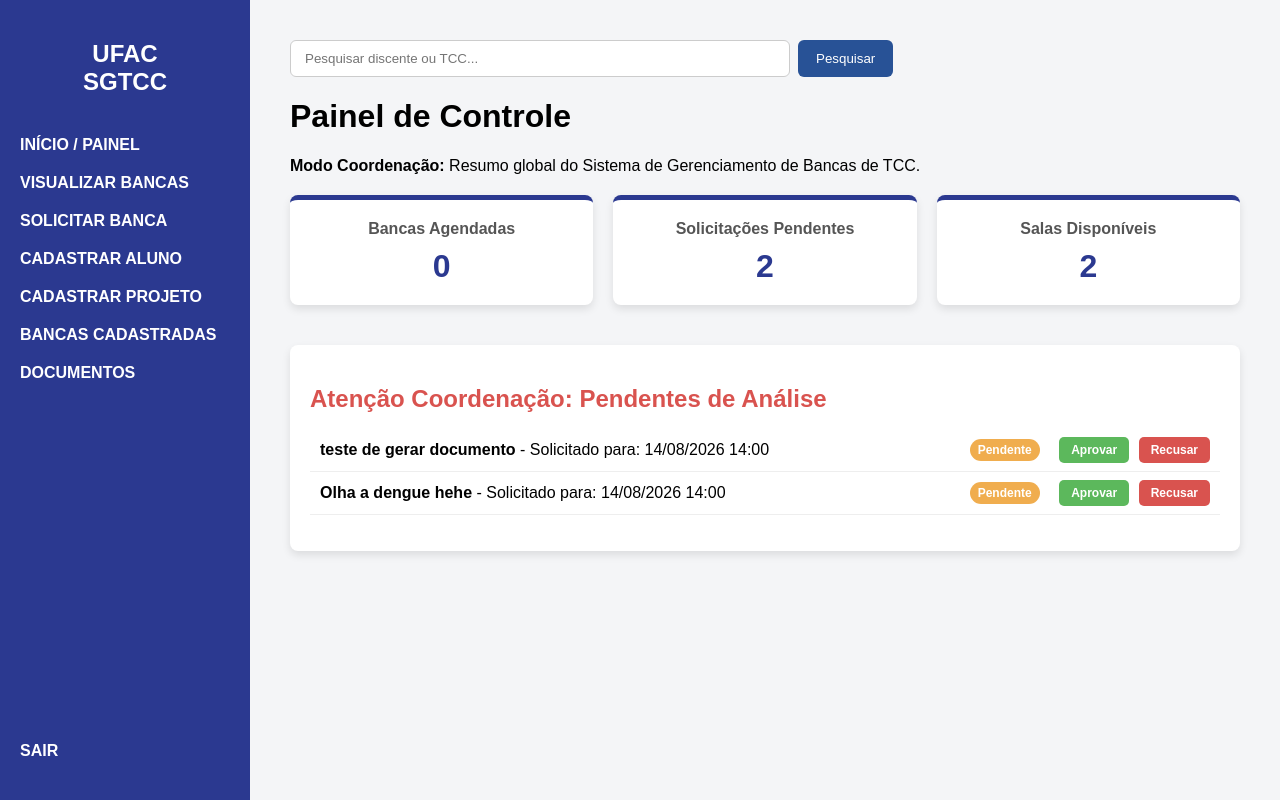
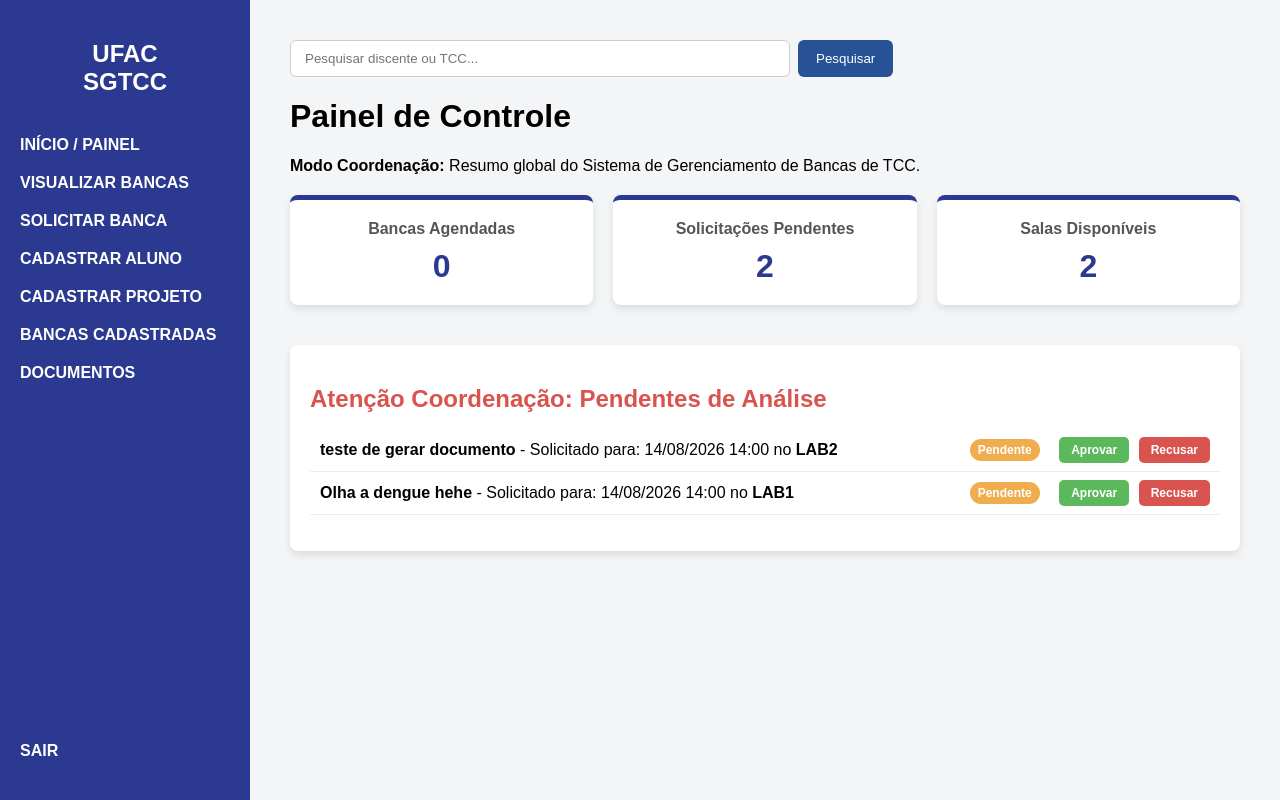
Before and after one commit to Brenndo-l/EstagioSupervisionadoBANCA_TCC, a Django app: page /dashboard/ in a window 1280 px wide. Run offline with Django 5.2, Linux system fonts and the light colour scheme; a user stored in the database is signed in; data comes from the database, SQL or seed files in the repository; both versions use the stored data as it was after the commit; data that the repository does not hold is empty.

Commit message:
feat: melhora de vizualização de informações de bancas solicitadas.

```diff
--- a/static/css/style.css
+++ b/static/css/style.css
@@ -537,3 +537,8 @@ img {
         width: 100%;
     }
 }
+
+/* Bloqueia absolutamente qualquer erro nativo gerado pelo {{ form.as_p }} */
+.errorlist {
+    display: none !important;
+}
--- a/templates/dashboard.html
+++ b/templates/dashboard.html
@@ -36,7 +36,7 @@
                 <ul style="list-style: none; padding: 0;">
                     {% for pedido in ultimos_pedidos %}
                         <li style="padding: 10px; border-bottom: 1px solid #eee; display: flex; justify-content: space-between; align-items: center;">
-                            <span><strong>{{ pedido.projeto_tcc.titulo }}</strong> - Solicitado para: {{ pedido.opcao_data_inicio|date:"d/m/Y H:i" }}</span>
+                            <span><strong>{{ pedido.projeto_tcc.titulo }}</strong> - Solicitado para: {{ pedido.opcao_data_inicio|date:"d/m/Y H:i" }} no <strong>{{ pedido.espaco }}</strong></span>
 
                             <!-- Grupo de botões e status -->
                             <div>
```
Also changed, not shown: db.sqlite3.
